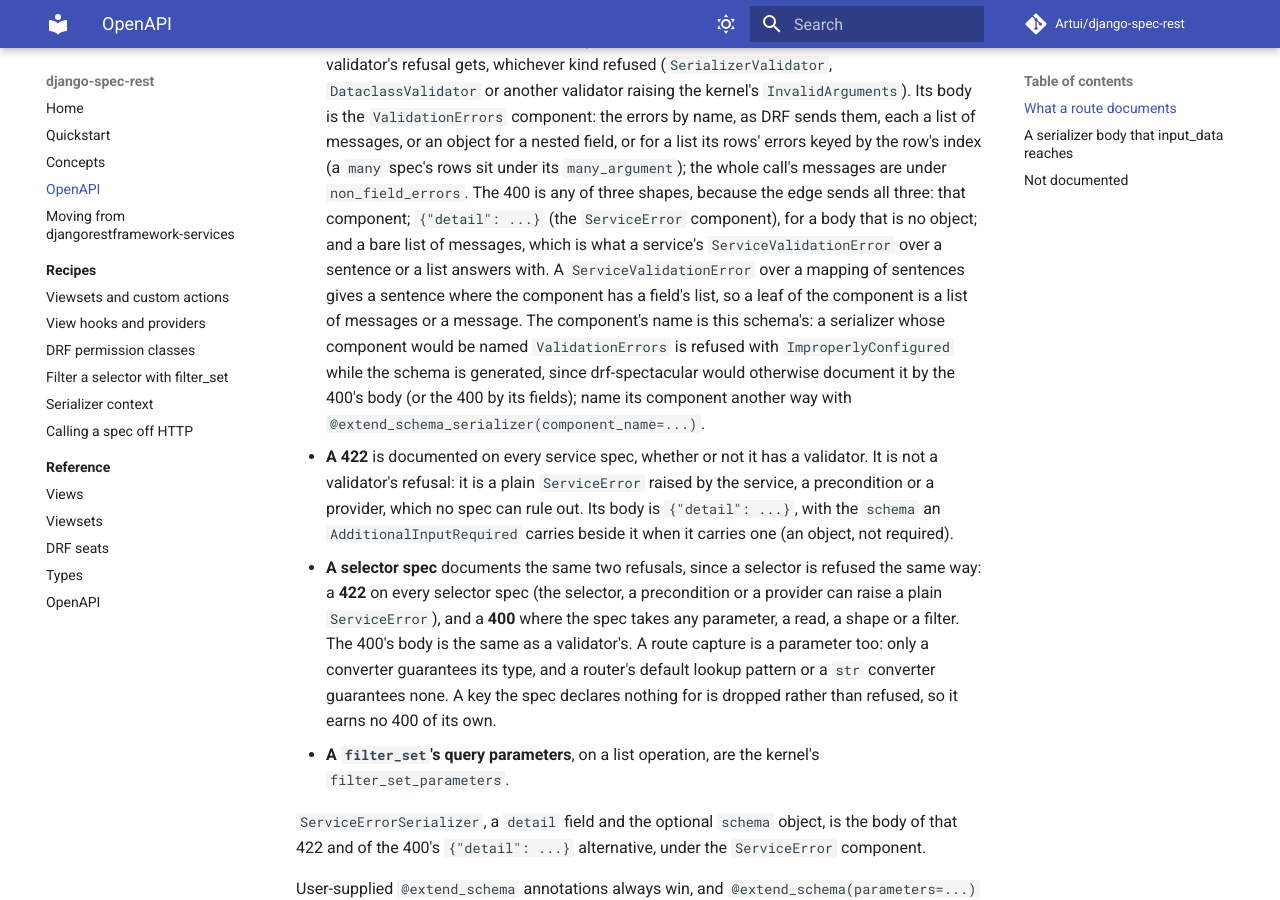
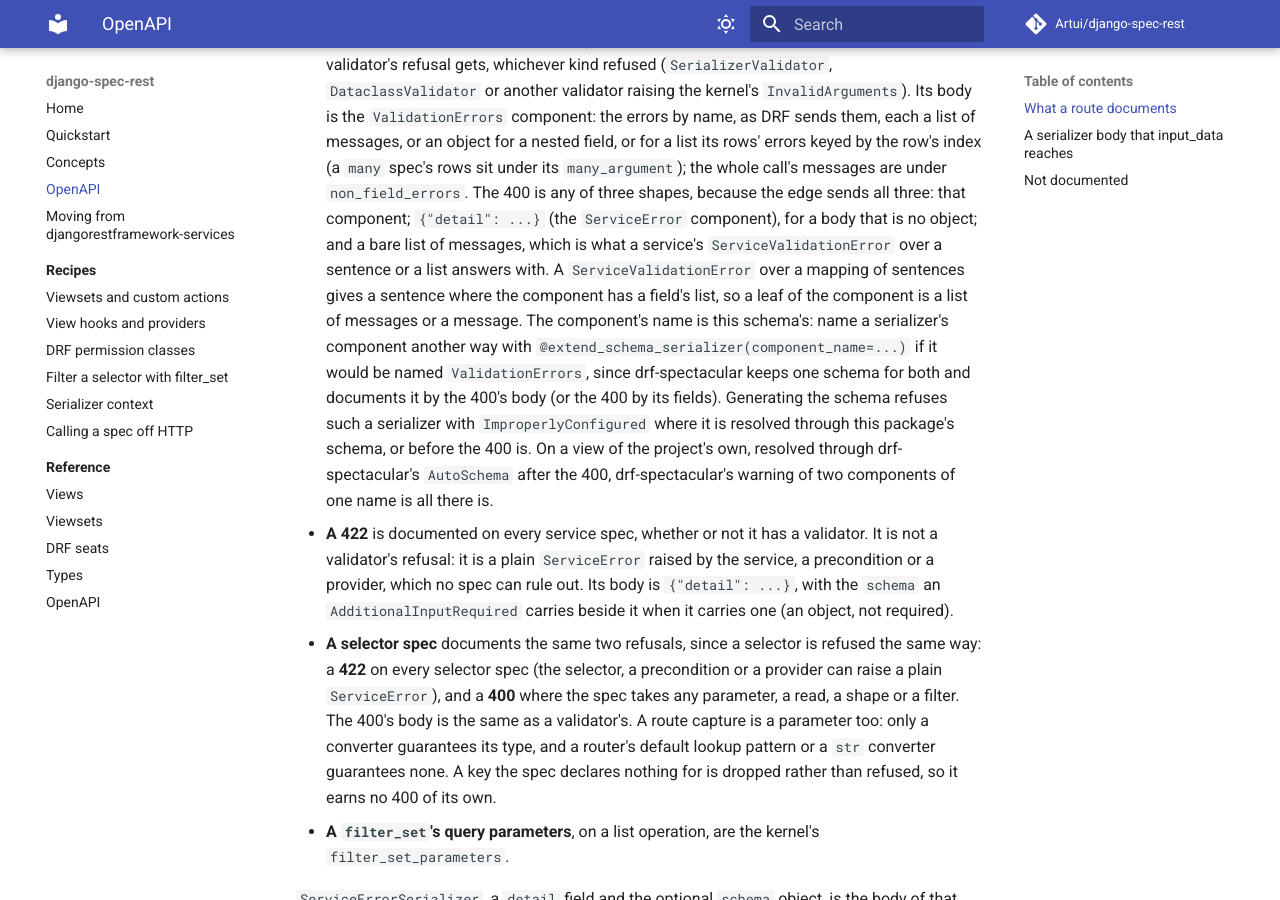
Before and after one commit to Artui/django-spec-rest, an MkDocs documentation site: the page built from docs/openapi.md, in a window 1280 px wide and 900 px high, scrolled down 1079 px. Built offline with MkDocs 1.6.1 and Material for MkDocs 9.7.7, drawn with Linux system fonts in a browser that asks for light colours; comment, search, counter and statistics services are not loaded.

Commit message:
Say where the ValidationErrors refusal reaches, and when mounting began making classes
The refusal holds where this package's schema resolves the serializer, or
before the 400; a project's own AutoSchema view after it gets the warning
alone. The per-entry viewset subclass dates from 0.1.0, the per-mount one
from 0.3.0. MountedView.__dir__ lists only the base's names, since DRF
refuses a keyword the class does not declare.

Co-Authored-By: Claude Opus 5.5 <noreply@anthropic.com>

```diff
--- a/docs/openapi.md
+++ b/docs/openapi.md
@@ -61,11 +61,15 @@ this call does.
   or a list answers with. A `ServiceValidationError` over a mapping of
   sentences gives a sentence where the component has a field's list, so a leaf
   of the component is a list of messages or a message. The component's name is
-  this schema's: a serializer whose component would be named
-  `ValidationErrors` is refused with `ImproperlyConfigured` while the schema is
-  generated, since drf-spectacular would otherwise document it by the 400's
-  body (or the 400 by its fields); name its component another way with
-  `@extend_schema_serializer(component_name=...)`.
+  this schema's: name a serializer's component another way with
+  `@extend_schema_serializer(component_name=...)` if it would be named
+  `ValidationErrors`, since drf-spectacular keeps one schema for both and
+  documents it by the 400's body (or the 400 by its fields). Generating the
+  schema refuses such a serializer with `ImproperlyConfigured` where it is
+  resolved through this package's schema, or before the 400 is. On a view of
+  the project's own, resolved through drf-spectacular's `AutoSchema` after the
+  400, drf-spectacular's warning of two components of one name is all there
+  is.
 - **A 422** is documented on every service spec, whether or not it has a
   validator. It is not a validator's refusal: it is a plain `ServiceError`
   raised by the service, a precondition or a provider, which no spec can rule
```
Also changed, not shown: CHANGELOG.md (+16 -11 lines), 2 other files.
